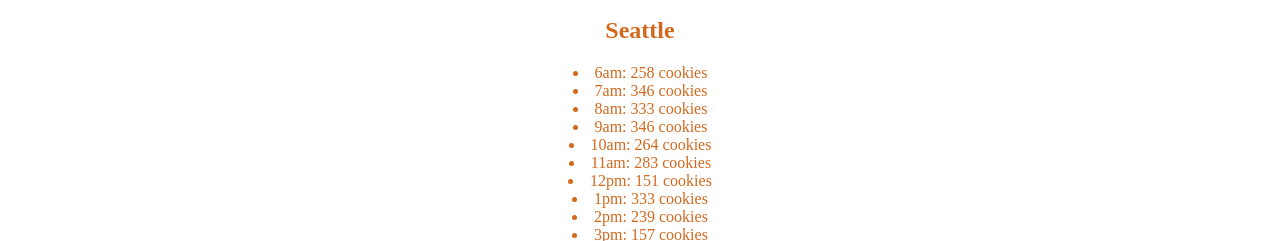
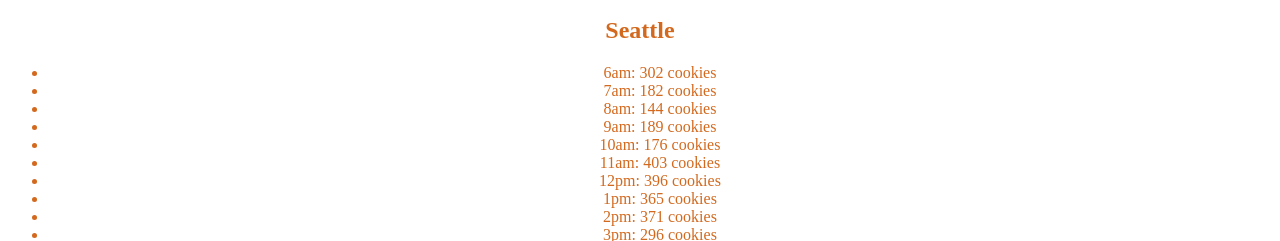
Before and after one commit to feras98nawafleh/SalmonCookies, a plain HTML site: page sales.html in a window 1280 px wide. Shown: the part 557-798 px from the top of the page. Drawn offline with Linux system fonts and the light colour scheme.

Commit message:
final edit on lists

```diff
--- a/app.js
+++ b/app.js
@@ -1,95 +1,46 @@
 let workingHours = ['6am', '7am', '8am', '9am', '10am', '11am', '12pm', '1pm', '2pm', '3pm', '4pm', '5pm', '6pm', '7pm'];
+
+function Cities(name, min, max, counter, avgCookiePerSale, randomCustomersPerHour, cookiesPerHour) {
+    this.name = name;
+    this.min = min;
+    this.max = max;
+    this.counter = counter;
+    this.avgCookiePerSale = avgCookiePerSale;
+    this.randomCustomersPerHour = randomCustomersPerHour;
+    this.cookiesPerHour = cookiesPerHour;
+}
+
+Cities.prototype.randomCustomersGenerator = function() {
+    for(let i=0;i<14;i++) {
+        this.randomCustomersPerHour.push(Math.floor(Math.random() * (this.max - this.min) + this.min));
+        this.cookiesPerHour.push(Math.floor(this.avgCookiePerSale * this.randomCustomersPerHour[i]));
+        this.counter += this.cookiesPerHour[i];
+    }
+}
+
 let cities = [
-     Seattle = {
-        name: 'Seattle',
-        min: 23,
-        max: 65,
-        counter: 0,
-        avgCookiePerSale: 6.3,
-        randomCustomersPerHour:[],
-        cookiesPerHour: [],
-        randomCustomersGenerator:function() {
-            for(let i=0;i<14;i++) {
-                this.randomCustomersPerHour.push(Math.floor(Math.random() * (this.max - this.min) + this.min));
-                this.cookiesPerHour.push(Math.floor(this.avgCookiePerSale * this.randomCustomersPerHour[i]));
-                this.counter += this.cookiesPerHour[i];
-            }
-        }
-    },
-    Tokyo = {
-        name: 'Tokyo',
-        min: 3,
-        max: 24,
-        counter: 0,
-        avgCookiePerSale: 1.2,
-        randomCustomersPerHour:[],
-        cookiesPerHour: [],
-        randomCustomersGenerator:function() {
-            for(let i=0;i<14;i++) {
-                this.randomCustomersPerHour.push(Math.floor(Math.random() * (this.max - this.min) + this.min));
-                this.cookiesPerHour.push(Math.floor(this.avgCookiePerSale * this.randomCustomersPerHour[i]));
-                this.counter += this.cookiesPerHour[i];
-            }
-        },
-    },
-    Dubai = {
-        name: 'Dubai',
-        min: 11,
-        max: 38,
-        counter: 0,
-        avgCookiePerSale: 3.7,
-        randomCustomersPerHour:[],
-        cookiesPerHour: [],
-        randomCustomersGenerator:function() {
-            for(let i=0;i<14;i++) {
-                this.randomCustomersPerHour.push(Math.floor(Math.random() * (this.max - this.min) + this.min));
-                this.cookiesPerHour.push(Math.floor(this.avgCookiePerSale * this.randomCustomersPerHour[i]));
-                this.counter += this.cookiesPerHour[i];
-            }
-        },
-    },
-    Paris = {
-        name: 'Paris',
-        min: 20,
-        max: 38,
-        counter: 0,
-        avgCookiePerSale: 2.3,
-        randomCustomersPerHour:[],
-        cookiesPerHour: [],
-        randomCustomersGenerator:function() {
-            for(let i=0;i<14;i++) {
-                this.randomCustomersPerHour.push(Math.floor(Math.random() * (this.max - this.min) + this.min));
-                this.cookiesPerHour.push(Math.floor(this.avgCookiePerSale * this.randomCustomersPerHour[i]));
-                this.counter += this.cookiesPerHour[i];
-            }
-        },
-    },
-    Lima = {
-        name : 'Lima',
-        min: 2,
-        max: 16,
-        counter: 0,
-        avgCookiePerSale: 4.6,
-        randomCustomersPerHour:[],
-        cookiesPerHour: [],
-        randomCustomersGenerator:function() {
-            for(let i=0;i<14;i++) {
-                this.randomCustomersPerHour.push(Math.floor(Math.random() * (this.max - this.min) + this.min));
-                this.cookiesPerHour.push(Math.floor(this.avgCookiePerSale * this.randomCustomersPerHour[i]));
-                this.counter += this.cookiesPerHour[i];
-            }
-        },
-    }
-]
+    Seattle = new Cities('Seattle', 23, 65, 0, 6.3, [], []),
+    Tokyo = new Cities('Tokyo', 3 , 24, 0, 1.2, [], []),
+    Dubai = new Cities('Dubai', 11, 38, 0, 3.7, [], []),
+    Paris = new Cities('Paris', 20, 38, 0, 2.3, [], []),
+    Lima = new Cities('Lima', 2, 16, 0, 4.6, [], [])
+];
 
 for(city of cities) {
     city.randomCustomersGenerator();
-    document.write(`<h2>${city.name}</h2>`);
-    for(let i = 0 ; i < 14 ; i++) {
-        document.write(`<li>${workingHours[i]}: ${city.cookiesPerHour[i]} cookies</li>`);
-        if(i == 13) {
-        document.write(`<li>Total: ${city.counter} cookies</li>`);
-        document.write(`<div class="breaker">breaker</div>`);
+    let parent = document.getElementById('parent');
+    let cityName = document.createElement('h2');
+    cityName.textContent = city.name;
+    let list = document.createElement('ul');
+    for(let i = 0;i<14;i++){
+        let item = document.createElement('li');
+        parent.append(cityName);
+        parent.append(list);
+        list.append(item);
+        item.innerText = `${workingHours[i]}: ${city.cookiesPerHour[i]} cookies`;
+        if(i == 13){
+            list.append(item);
+            item.innerText = `Total: ${city.counter} cookies`;
         }
     }
 }
--- a/sales.html
+++ b/sales.html
@@ -30,6 +30,7 @@
 <body>
     <h1>Welcome to Salmon Cookies</h1>
     <img src="https://codefellows.github.io/code-201-guide/curriculum/class-06/lab/assets/salmon.png" alt="">
+    <div id="parent"></div>
     <script src="app.js"></script>
 </body>
 </html>
```
